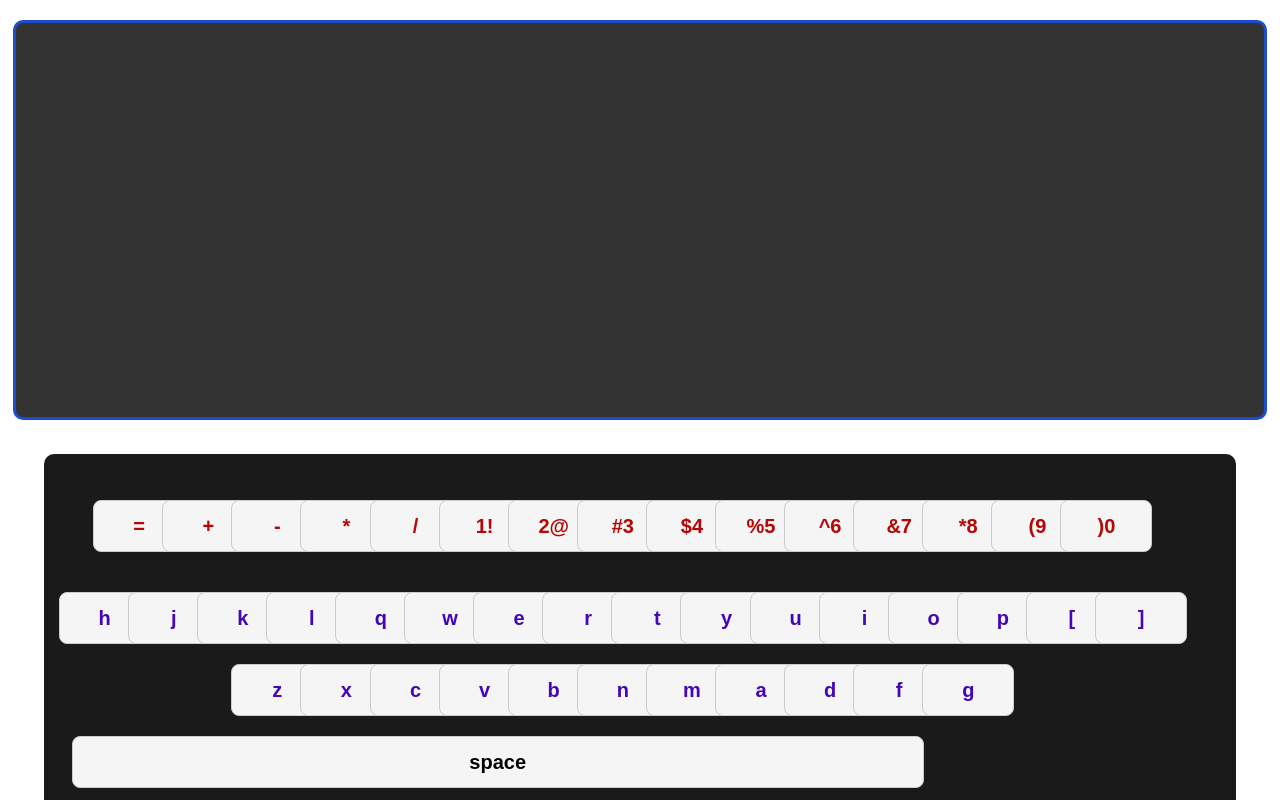
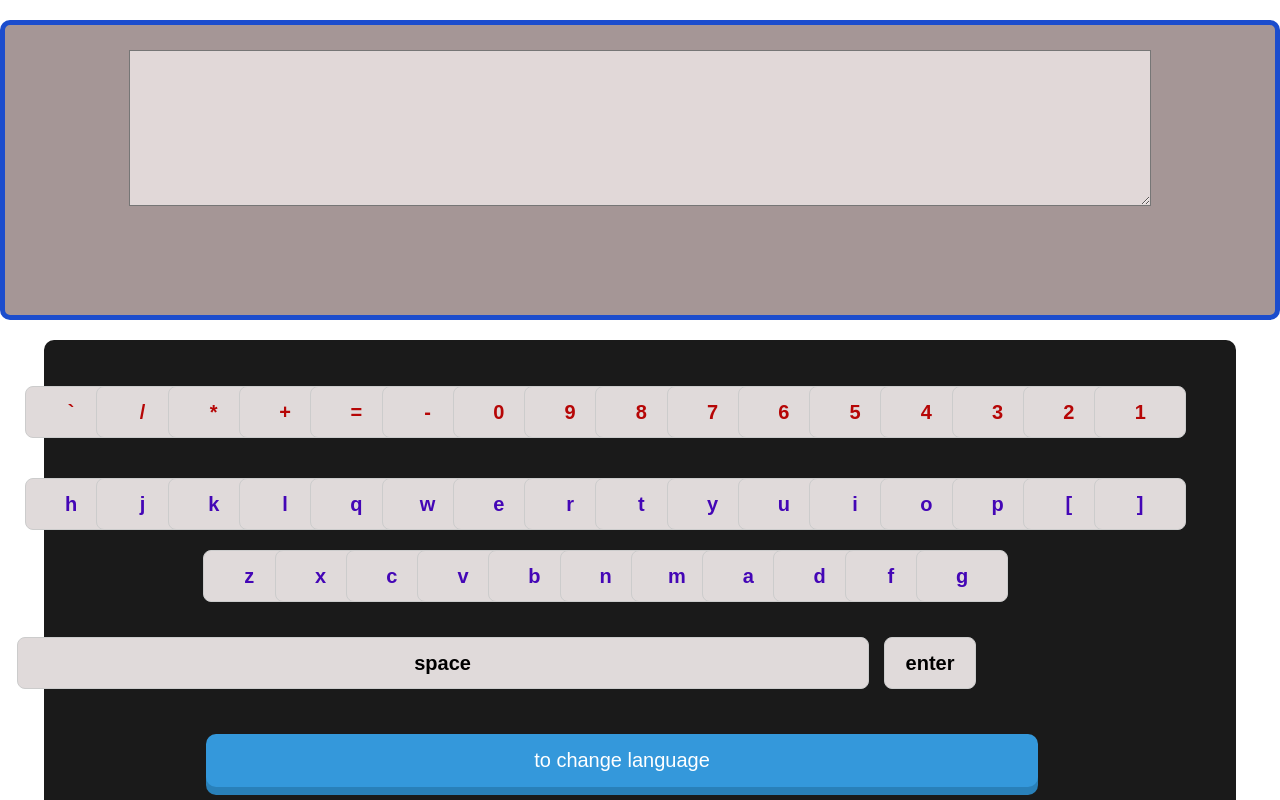
Before and after one commit to EOSHUA/simple-keyboard, a React (Create React App) app: page / in a window 1280 px wide. Shown: the top 800 px of the page. Built offline with nearby package versions, Linux system fonts and the light colour scheme.

Commit message:
fix screen

```diff
--- a/src/App.js
+++ b/src/App.js
@@ -9,19 +9,19 @@
 function App() {
 
   let keyboard;
-    let keyboardNumber="0( 9) 8* 7& 6^ %5 $4 #3 @2 !1 / * - + =".split(" ");
+  let keyboardNumber = "1234567890-=+*/`".split("");
 
   const [isEnglish, setLangeuge] = useState(true);
-    const [currentLetters, setCurrentLetters] = useState("")
+  const [currentLetters, setCurrentLetters] = useState(" ")
 
-    if (isEnglish){
-      keyboard =  "[ ] p o i u y t r e w q l k j h g f d a m n b v c x z".split(" ");
+  if (isEnglish) {
+    keyboard = "[]poiuytrewqlkjhgfdamnbvcxz".split("");
 
   }
-    else{
+  else {
     keyboard = "אבגדהוזחטיכךלמנסעפףצץקרשת".split("");
   }
-    return(
+  return (
 
     <div className="App">
 
@@ -30,7 +30,7 @@
       <Keys>
         <div className="numberKeys">
           {keyboardNumber.map((item, index) => (
-             <Word key={index} letter={item} myOnClick={()=>setCurrentLetters(currentLetters +item)}/>
+            <Word key={index} letter={item} myOnClick={() => setCurrentLetters(currentLetters + item)} />
 
 
           ))}
@@ -39,19 +39,38 @@
 
         <div className="letterKeys">
           {keyboard.map((item, index) => (
-             <Word key={index} letter={item} myOnClick={()=>setCurrentLetters(currentLetters +item)}/>
+            <Word key={index} letter={item} myOnClick={() => setCurrentLetters(currentLetters + item)} />
 
 
           ))}
         </div>
+<div className='button'>
 
+<div className='enter'>
+          <Word letter="enter" myOnClick={() => setCurrentLetters(currentLetters + '\n')} />
+        </div>
         <div className='space'>
-                 <Word  letter="space"  myOnClick={() => setCurrentLetters(currentLetters + " ")} />
+          <Word letter="space" myOnClick={() => setCurrentLetters(currentLetters + '\u00A0')} />
         </div>
 
-                <button id="changLanguage"  onClick={() => setLangeuge(!isEnglish)}>to change language</button>
+
+
+        <div className='delete'>
+          <Word letter="delete" myOnClick={() => setCurrentLetters(currentLetters.slice(0, -1))} />
+        </div>
+
+
+        <div className='clear'>
+          <Word letter="clear" myOnClick={() => setCurrentLetters("")} />
+        </div>
+
+        </div>
+
+        <button id="changLanguage" onClick={() => setLangeuge(!isEnglish)}>to change language</button>
 
       </Keys>
+
+
 
     </div>
   )
--- a/src/components/components.css
+++ b/src/components/components.css
@@ -1,39 +1,44 @@
 body {
     text-align: center;
-
-
 }
 .word {
     height: 50px;
     width: 90px;
-    background-color: #f5f5f5;
+    background-color: #e0dada;
     border: 1px solid #ccc;
     border-radius: 8px;
     text-align: center;
     font-family: 'Arial', sans-serif;
     margin: 10px 0;
-    line-height: 50px; /* Vertical centering */
-    font-size: 20px; /* Font size adjustment */
+    line-height: 50px;
+    font-size: 20px;
 
 }
-#contnair {
+.word:hover{
+    background-color: #8394a0;
+    transform: translateY(-2px);
+
+}
+#container {
     display: inline-block;
     margin: auto 0.5%;
     width: 5%;
+
 }
 .Keys {
     direction: rtl;
     background-color: #1a1a1a;
-    display: inline-block;
+    display: flex;
     margin:  10px auto;
     width: 90%;
-    height: 500px;
+    height: 480px;
     padding: 20px;
     border-radius: 10px;
 
 
 
 }
+
 .numberKeys{
    color: #b60606;
 
@@ -43,14 +48,21 @@ body {
 }
 
 .screen {
-    background-color: #333;
-    display: inline-block;
-    width: 98%;
-    height: 400px;
+    background-color: #a59696;
+    width: 100%;
+    height: 300px;
     margin: 20px 0;
-    border: 3px solid #1b4dcd;
+    border: 5px solid #1b4dcd;
     border-radius: 10px;
     box-sizing: border-box;
+}
+textarea{
+    background-color: #e1d8d8;
+    width: 80%;
+    height: 150px;
+    margin: 2%;
+  font-size: 20px;
+
 }
 
 #changLanguage{
@@ -74,5 +86,21 @@ body {
 }
 .space{
    display: flex;
-   margin-right:25% ;
+
 }
+.enter{
+    display: flex;
+    margin-right:18% ;
+}
+
+.button{
+    padding: 15px 30px;
+    border-radius: 10px;
+    font-size: 20px;
+    transition: background-color 0.3s, transform 0.1s;
+
+    width: 98%;
+    display:flex ;
+    gap: 1%;
+
+}
--- a/src/components/keys.jsx
+++ b/src/components/keys.jsx
@@ -2,8 +2,12 @@ import React from 'react';
 
 function Keys({children}) {
     return(
-    <div className='Keys'>
-  <p>{children}</p>
+        <div className='Keys'>
+                 <div className='LetterKeyboard'>
+                 <p>{children}</p>
+         </div>
+
+
   </div>
     );
 }
--- a/src/components/screen.jsx
+++ b/src/components/screen.jsx
@@ -1,9 +1,9 @@
 import React from 'react';
 
-    function Screen({currentText}) {
+    function Screen({currentText }) {
         return (
             <div className="screen">
-                <h1>{currentText}</h1>
+                 <textarea value={currentText}  />
             </div>
         );
     }
--- a/src/components/word.jsx
+++ b/src/components/word.jsx
@@ -1,9 +1,10 @@
 import React from 'react';
 
 function Word({myOnClick , letter}) {
-  const width = (letter === "space") ? "850px" : "90px";
+  const width = (letter === "space" ) ? "850px" : "90px";
+
     return (
-        <div id="contnair">
+        <div id="container">
                   <h1 className="word" onClick={myOnClick}       style={{width}} >
                     {letter}</h1>
         </div>
```
Lines whose indentation alone changed are shown as unchanged.
